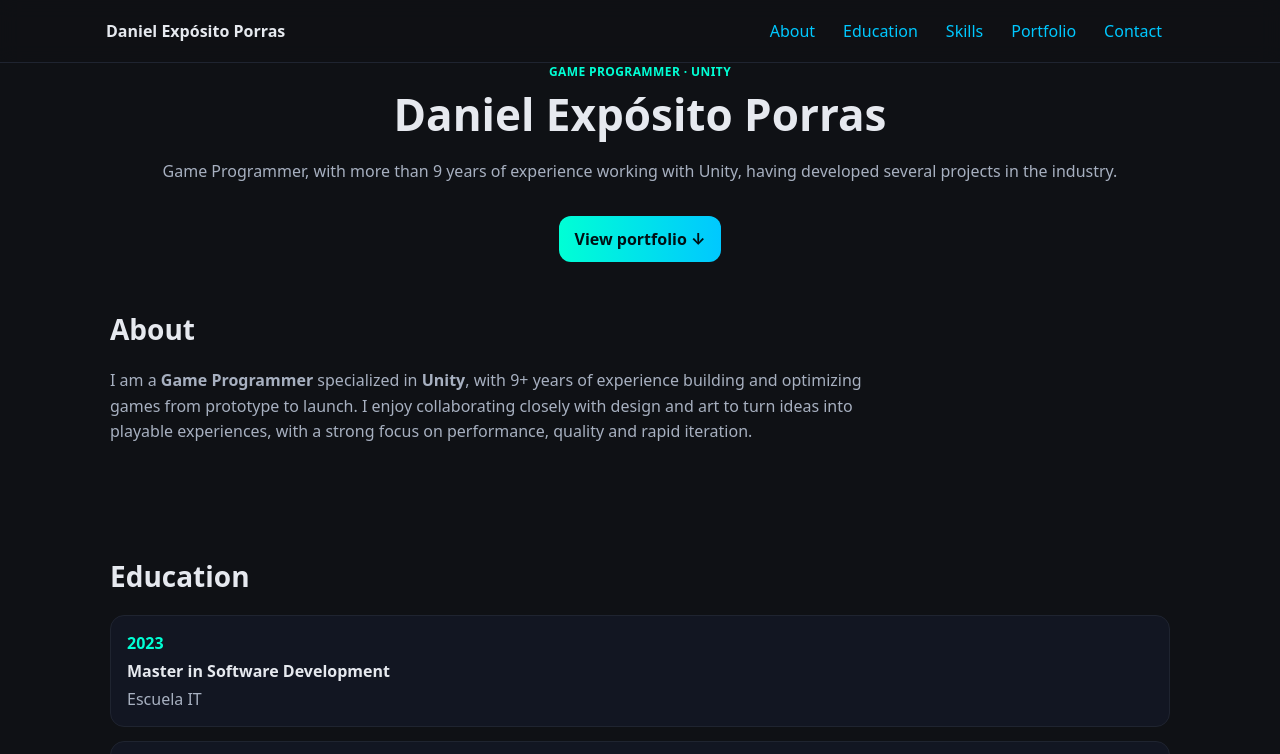
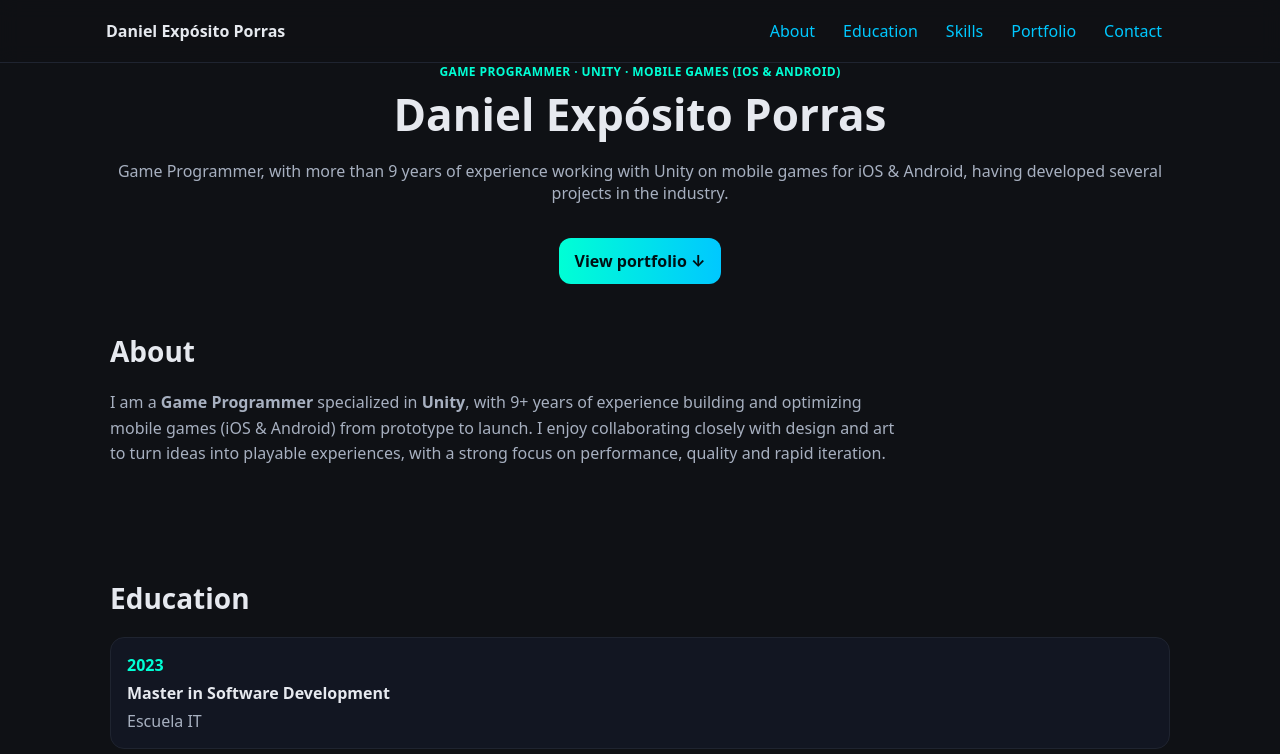
Before and after one commit to danymad92/danymad92.github.io, a plain HTML site: page index.html in a window 1280 px wide. Shown: the top 754 px of the page. Drawn offline with Linux system fonts and the light colour scheme.

Commit message:
Update Web

```diff
--- a/index.html
+++ b/index.html
@@ -4,7 +4,7 @@
   <meta charset="utf-8" />
   <meta name="viewport" content="width=device-width, initial-scale=1" />
   <title>Daniel Expósito Porras | Game Programmer</title>
-  <meta name="description" content="Game Programmer with 9+ years of Unity experience. Portfolio & resume of Daniel Expósito Porras." />
+  <meta name="description" content="Game Programmer with 9+ years of Unity experience in mobile games (iOS & Android). Portfolio & resume of Daniel Expósito Porras." />
   <style>
     :root{
       --bg:#0f1115; --card:#151923; --muted:#a7b0c0; --line:#1f2430; --accent:#00ffd5; --link:#00c8ff; --text:#e6e9ef;
@@ -69,9 +69,9 @@
   </nav>
 
   <header class="wrap">
-    <div class="tag">Game Programmer · Unity</div>
+    <div class="tag">Game Programmer · Unity · Mobile Games (iOS & Android)</div>
     <h1>Daniel Expósito Porras</h1>
-    <p class="subtitle">Game Programmer, with more than 9 years of experience working with Unity, having developed several projects in the industry.</p>
+    <p class="subtitle">Game Programmer, with more than 9 years of experience working with Unity on mobile games for iOS & Android, having developed several projects in the industry.</p>
     <a class="cta" href="#portfolio">View portfolio ↓</a>
   </header>
 
@@ -81,7 +81,7 @@
       <h2>About</h2>
       <p>
         I am a <strong>Game Programmer</strong> specialized in <strong>Unity</strong>, with 9+ years of experience building
-        and optimizing games from prototype to launch. I enjoy collaborating closely with design and art to turn ideas into
+        and optimizing mobile games (iOS & Android) from prototype to launch. I enjoy collaborating closely with design and art to turn ideas into
         playable experiences, with a strong focus on performance, quality and rapid iteration.
       </p>
     </section>
@@ -108,7 +108,7 @@
       </div>
     </section>
 
-    <!-- SKILLS (to be filled next) -->
+    <!-- SKILLS -->
     <section id="skills">
       <h2>Skills</h2>
       <div class="grid">
@@ -127,11 +127,10 @@
       </div>
     </section>
 
-    <!-- PORTFOLIO (we'll add projects with per‑game bullet points) -->
+    <!-- PORTFOLIO -->
     <section id="portfolio">
       <h2>Portfolio</h2>
       <div class="grid">
-        <!-- Example structure. Share each game's data and I'll convert them into cards/pages. -->
         <article class="card project">
           <h3>Game Title</h3>
           <div class="meta">Platform · Genre</div>
@@ -165,7 +164,6 @@
   </footer>
 
   <script>
-    // Dynamic year
     document.getElementById('y').textContent = new Date().getFullYear();
   </script>
 </body>
```
